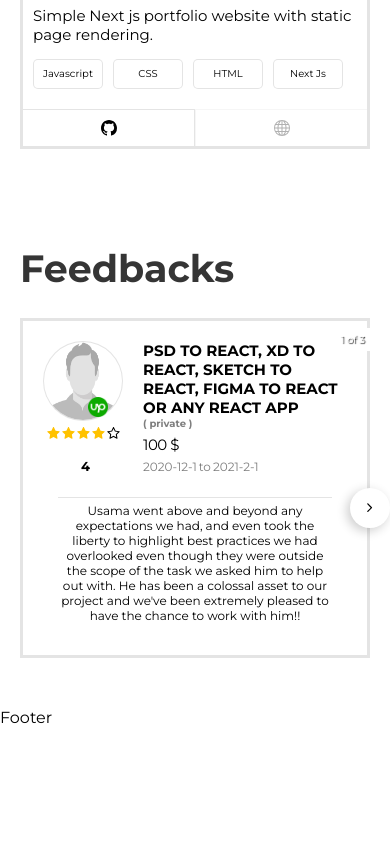
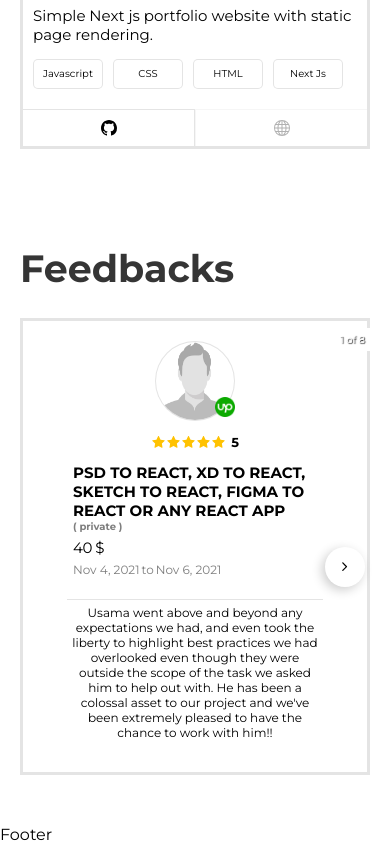
Before and after one commit to MentorUsama/next_portfolio, a Next.js app: page / in a window 390 px wide. Shown: the part 5627-6471 px from the top of the page. Before the commit the page ends 6354 px from the top, so only its background shows below. Built offline with nearby package versions, Linux system fonts and the light colour scheme.

Commit message:
feedback responsiveness issues fixed

```diff
--- a/components/FeedbackCard/FeedbackCard.js
+++ b/components/FeedbackCard/FeedbackCard.js
@@ -22,12 +22,14 @@ export default function FeedbackCard(props) {
                             />
                         </div>
                         <div className={classes.source__image}>
+                            <a href="https://www.upwork.com/freelancers/~01a36c260b24da516c" target="__blank">
                                 <Image
                                     src={`/images/feedback_profiles/${props.source}`}
                                     alt="Feedback Source"
                                     width="20px"
                                     height="20px"
                                 />
+                            </a>
                         </div>
                     </div>
                     <div>
--- a/components/FeedbackCard/FeedbackCard.module.scss
+++ b/components/FeedbackCard/FeedbackCard.module.scss
@@ -17,6 +17,11 @@
         -webkit-box-shadow: -3px 3px 11px 0px rgba(0,0,0,0.2);
         -moz-box-shadow: -3px 3px 11px 0px rgba(0,0,0,0.2);
         transition: box-shadow 1s ease 0s;
+    }
+    @media screen and (max-width:750px) {
+        padding: 20px;
+        padding-left: 30px;
+        padding-right: 30px;
     }
 }
 .dark.feedback_card{
@@ -101,6 +106,20 @@
             }
         }
     }
+
+
+    @media screen and (max-width:750px) {
+        flex-direction: column;
+        justify-content: center;
+        .Images_container{
+            width: fit-content;
+            margin-left: auto;
+            margin-right: auto;
+            .source__image{
+                right: 0px;
+            }
+        }
+    }
 }
 
 
--- a/sections/index/ClientsFeedback/ClientFeedback.js
+++ b/sections/index/ClientsFeedback/ClientFeedback.js
@@ -82,7 +82,7 @@ export default function ClientFeedback(props) {
             // showArrows={false}
           >
             {props.feedbacks.map((feedback) => (
-              <div key={feedback.id}>
+              <div key={feedback.id} style={{height:'100%'}}>
                 <FeedbackCard
                   mode={props.mode}
                   profile_pic={feedback.profile_pic}
--- a/services.json
+++ b/services.json
@@ -173,30 +173,72 @@
     ],
     "feedbacks":[
         {
-            "id":1,
+            "id":8,
             "profile_pic":"place_holder_male.png",
             "source":"upwork.png",
             "title":"PSD to React, XD to React, Sketch to React, Figma to React or any React app",
-            "earning":"100",
-            "start_date":"2020-12-1",
-            "end_date":"2021-2-1",
+            "earning":"40",
+            "start_date":"Nov 4, 2021",
+            "end_date":"Nov 6, 2021",
             "job_type":"private",
-            "rating":4.0,
+            "rating":5.0,
             "feedback":"Usama went above and beyond any expectations we had, and even took the liberty to highlight best practices we had overlooked even though they were outside the scope of the task we asked him to help out with. He has been a colossal asset to our project and we've been extremely pleased to have the chance to work with him!!",
             "job_description":"This job is private and description could not be provided",
             "link":""
         },
         {
-            "id":2,
+            "id":7,
             "profile_pic":"place_holder_male.png",
             "source":"upwork.png",
-            "title":"PSD to React, XD to React, Sketch to React, Figma to React or any React app",
-            "earning":"100",
-            "start_date":"2020-12-1",
-            "end_date":"2021-2-1",
+            "title":"You will get PSD to React, XD to React, Sketch to React, Figma to React or any React app",
+            "earning":"103.00",
+            "start_date":"Oct 18, 2021",
+            "end_date":"Oct 23, 2021",
             "job_type":"private",
-            "rating":4.0,
-            "feedback":"Usama went above and beyond any expectations we had, and even took the liberty to highlight best practices we had overlooked even though they were outside the scope of the task we asked him to help out with. He has been a colossal asset to our project and we've been extremely pleased to have the chance to work with him!!",
+            "rating":5.0,
+            "feedback":"No Feedback Given",
+            "job_description":"This job is private and description could not be provided",
+            "link":""
+        },
+        {
+            "id":6,
+            "profile_pic":"place_holder_male.png",
+            "source":"upwork.png",
+            "title":"You will get PSD to React, XD to React, Sketch to React, Figma to React or any React app",
+            "earning":"70.00",
+            "start_date":"Oct 10, 2021",
+            "end_date":"Oct 12, 2021",
+            "job_type":"private",
+            "rating":5.0,
+            "feedback":"No Feedback Given",
+            "job_description":"This job is private and description could not be provided",
+            "link":""
+        },
+        {
+            "id":5,
+            "profile_pic":"place_holder_male.png",
+            "source":"upwork.png",
+            "title":"You will get PSD to React, XD to React, Sketch to React, Figma to React or any React app",
+            "earning":"110.00",
+            "start_date":"Oct 8, 2021",
+            "end_date":"Oct 10, 2021",
+            "job_type":"private",
+            "rating":5.0,
+            "feedback":"No Feedback Given",
+            "job_description":"This job is private and description could not be provided",
+            "link":""
+        },
+        {
+            "id":4,
+            "profile_pic":"place_holder_male.png",
+            "source":"upwork.png",
+            "title":"Need Html, Css, Bootstrap Expert",
+            "earning":"35.00",
+            "start_date":"Sep 30, 2021",
+            "end_date":"Oct 6, 2021",
+            "job_type":"private",
+            "rating":5.0,
+            "feedback":"No Feedback Given",
             "job_description":"This job is private and description could not be provided",
             "link":""
         },
@@ -204,15 +246,44 @@
             "id":3,
             "profile_pic":"place_holder_male.png",
             "source":"upwork.png",
-            "title":"PSD to React, XD to React, Sketch to React, Figma to React or any React app",
-            "earning":"100",
-            "start_date":"2020-12-1",
-            "end_date":"2021-2-1",
-            "job_type":"private",
-            "rating":4.0,
-            "feedback":"Usama went above and beyond any expectations we had, and even took the liberty to highlight best practices we had overlooked even though they were outside the scope of the task we asked him to help out with. He has been a colossal asset to our project and we've been extremely pleased to have the chance to work with him!!",
-            "job_description":"This job is private and description could not be provided",
-            "link":""
+            "title":"Convert Figma to HTML , CSS and Bootstrap website",
+            "earning":"12.00",
+            "start_date":"Sep 7, 2021",
+            "end_date":"Sep 8, 2021",
+            "job_type":"public",
+            "rating":5.0,
+            "feedback":"Convert Figma to HTML , CSS and Bootstrap website",
+            "job_description":"I have figma design of the website three section. It include navigation bar, slider and form. I need web developer to convert it into responsive website. The website should be pixel perfect as per design.",
+            "link":"https://www.upwork.com/jobs/~01ba6d6f40a2abf69c"
+        },
+        {
+            "id":2,
+            "profile_pic":"place_holder_male.png",
+            "source":"upwork.png",
+            "title":"Create html survey file",
+            "earning":"5.00",
+            "start_date":"Aug 22, 2021",
+            "end_date":"Sep 5, 2021",
+            "job_type":"public",
+            "rating":5.0,
+            "feedback":"Very responsible and great skills",
+            "job_description":"Create html file for survey following the attached doc.",
+            "link":"https://www.upwork.com/jobs/~01cae47b92511ff551"
+        },
+        {
+            "id":1,
+            "profile_pic":"place_holder_male.png",
+            "source":"upwork.png",
+            "title":"Convert a Static Site to a React JS project with different components",
+            "earning":"170.00",
+            "start_date":"Apr 12, 2021",
+            "end_date":"Jul 9, 2021",
+            "job_type":"public",
+            "rating":5.0,
+            "feedback":"No feedback given",
+            "job_description":"Need to convert a site that's already implemented into REACT Components and/or Scenes to be reused and reasembled in in different static sites. If you see the following site, I'd like to have all sections separated and organized in a React.JS project",
+            "link":"https://www.upwork.com/jobs/~012cca04857c13210e"
         }
+
     ]
 }
--- a/styles/globals.scss
+++ b/styles/globals.scss
@@ -131,10 +131,16 @@ body{
     bottom: 50%;
     top: 50%;
     transform: translate(-50%, -50%);
+    @media screen and (max-width:750px) {
+        left: 25px;
+    }
 }
 .client_feedback_arrow.forw{
     right: -60px;
     bottom: 50%;
     top: 50%;
     transform: translate(-50%, -50%);
+    @media screen and (max-width:750px) {
+        right: -35px;
+    }
 }
```
Lines whose indentation alone changed are shown as unchanged.
